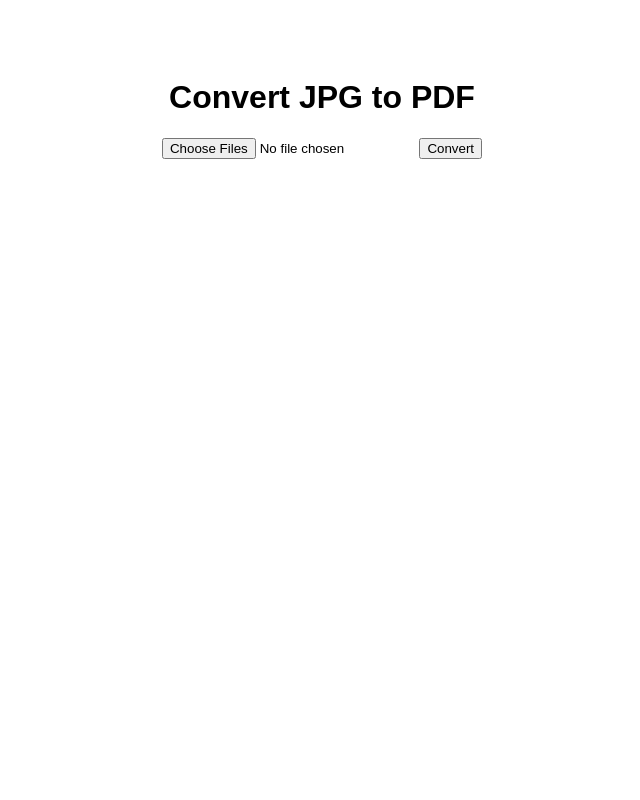
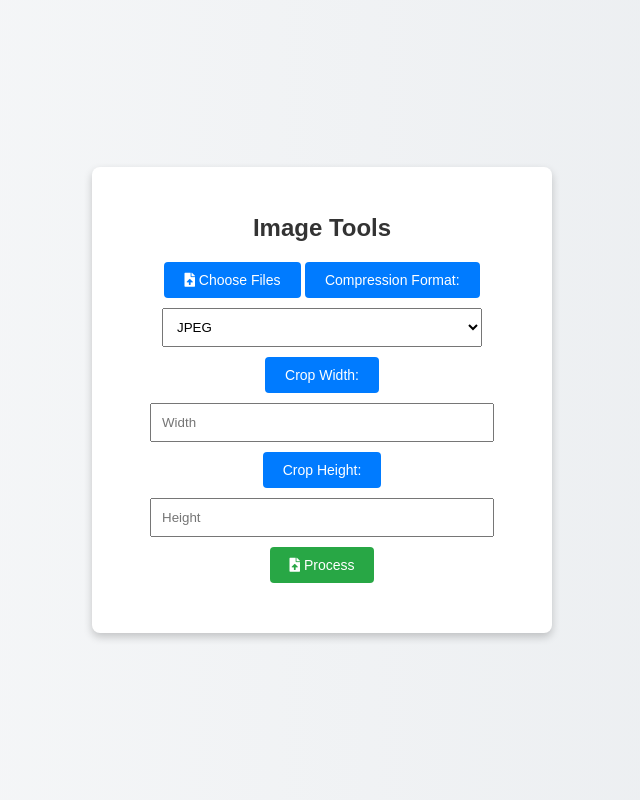
Before and after one commit to Adi-Raj007/Pdflie_flask, a Flask app: page / in a window 1280 px wide. Shown: the whole page, without its empty margins (318-958 px from the left). Run offline with Flask 3, Linux system fonts and the light colour scheme; some libraries are stand-ins or nearby versions.

Commit message:
Add image compression and cropping tools

```diff
--- a/app.py
+++ b/app.py
@@ -1,6 +1,7 @@
 from flask import Flask, request, send_file, render_template
+from PIL import Image
 import img2pdf
-import os
+import io
 
 app = Flask(__name__)
 
@@ -8,17 +9,33 @@ app = Flask(__name__)
 def index():
     return render_template('index.html')
 
-@app.route('/convert', methods=['POST'])
-def convert():
+@app.route('/process', methods=['POST'])
+def process():
     try:
         files = request.files.getlist('files')
         if not files:
             return 'No files provided', 400
-        images = [file.read() for file in files]
+
+        compression_format = request.form.get('compressionFormat', 'JPEG')
+        crop_width = request.form.get('cropWidth')
+        crop_height = request.form.get('cropHeight')
+
+        images = []
+        for file in files:
+            img = Image.open(file)
+            if crop_width and crop_height:
+                crop_width = int(crop_width)
+                crop_height = int(crop_height)
+                img = img.crop((0, 0, crop_width, crop_height))
+            img_byte_arr = io.BytesIO()
+            img.save(img_byte_arr, format=compression_format)
+            img_byte_arr = img_byte_arr.getvalue()
+            images.append(img_byte_arr)
+
         pdf_bytes = img2pdf.convert(images)
-        with open('output.pdf', 'wb') as f:
-            f.write(pdf_bytes)
-        return send_file('output.pdf', as_attachment=True)
+        pdf_io = io.BytesIO(pdf_bytes)
+
+        return send_file(pdf_io, mimetype='application/pdf', as_attachment=True, download_name='output.pdf')
     except Exception as e:
         return str(e), 500
 
--- a/requirements.txt
+++ b/requirements.txt
@@ -1,3 +1,4 @@
 Flask
+Pillow
 img2pdf
 gunicorn
--- a/static/script.js
+++ b/static/script.js
@@ -1,21 +1,43 @@
-document.getElementById('uploadForm').addEventListener('submit', async (e) => {
+$(document).ready(function() {
+    $('#fileInput').change(function() {
+        let files = $(this).prop('files');
+        if (files.length > 0) {
+            $('#uploadForm button').html('<i class="fas fa-spinner fa-spin"></i> Processing...');
+        }
+    });
+
+    $('#uploadForm').submit(async function(e) {
         e.preventDefault();
-    const files = document.getElementById('fileInput').files;
+        const files = $('#fileInput')[0].files;
         const formData = new FormData();
         for (const file of files) {
             formData.append('files', file);
         }
+        formData.append('compressionFormat', $('#compressionFormat').val());
+        formData.append('cropWidth', $('#cropWidth').val());
+        formData.append('cropHeight', $('#cropHeight').val());
 
-    const response = await fetch('/convert', {
+        const response = await fetch('/process', {
             method: 'POST',
             body: formData
         });
 
+        if (response.ok) {
             const blob = await response.blob();
             const url = URL.createObjectURL(blob);
+            const fileName = prompt("Enter the name for the output file:", "output");
+            if (fileName) {
                 const link = document.createElement('a');
                 link.href = url;
-    link.download = 'converted.pdf';
-    document.getElementById('output').appendChild(link);
+                link.download = `${fileName}.${$('#compressionFormat').val().toLowerCase()}`;
+                $('#output').html(link);
                 link.click();
+            }
+            $('#uploadForm button').html('<i class="fas fa-file-upload"></i> Process');
+        } else {
+            const errorText = await response.text();
+            $('#output').html(`<p style="color: red;">${errorText}</p>`);
+            $('#uploadForm button').html('<i class="fas fa-file-upload"></i> Process');
+        }
     });
+});
--- a/static/styles.css
+++ b/static/styles.css
@@ -1,8 +1,83 @@
 body {
     font-family: Arial, sans-serif;
+    background: linear-gradient(to right, #f8f9fa, #e9ecef);
+    display: flex;
+    justify-content: center;
+    align-items: center;
+    height: 100vh;
+    margin: 0;
+}
+
+.container {
+    background: #ffffff;
+    border-radius: 8px;
+    box-shadow: 0 4px 8px rgba(0, 0, 0, 0.2);
+    padding: 30px;
     text-align: center;
-    padding: 50px;
+    width: 400px;
 }
+
+h1 {
+    color: #333;
+    font-size: 24px;
+    margin-bottom: 20px;
+}
+
 form {
     margin-bottom: 20px;
 }
+
+input[type="file"], input[type="number"], select {
+    display: block;
+    margin: 10px auto;
+    padding: 10px;
+    width: 80%;
+}
+
+input[type="file"] {
+    display: none;
+}
+
+label {
+    background: #007bff;
+    border: none;
+    border-radius: 4px;
+    color: #ffffff;
+    cursor: pointer;
+    display: inline-block;
+    font-size: 14px;
+    padding: 10px 20px;
+    transition: background 0.3s;
+}
+
+label:hover {
+    background: #0056b3;
+}
+
+button {
+    background: #28a745;
+    border: none;
+    border-radius: 4px;
+    color: #ffffff;
+    cursor: pointer;
+    display: inline-block;
+    font-size: 14px;
+    padding: 10px 20px;
+    transition: background 0.3s;
+}
+
+button:hover {
+    background: #218838;
+}
+
+#output a {
+    display: block;
+    margin-top: 20px;
+    text-decoration: none;
+    color: #007bff;
+    transition: color 0.3s;
+}
+
+#output a:hover {
+    color: #0056b3;
+}
--- a/templates/index.html
+++ b/templates/index.html
@@ -3,16 +3,31 @@
 <head>
     <meta charset="UTF-8">
     <meta name="viewport" content="width=device-width, initial-scale=1.0">
-    <title>JPG to PDF Converter</title>
+    <title>Image Tools</title>
     <link rel="stylesheet" href="../static/styles.css">
+    <link rel="stylesheet" href="https://cdnjs.cloudflare.com/ajax/libs/font-awesome/5.15.3/css/all.min.css">
+    <script src="https://cdnjs.cloudflare.com/ajax/libs/jquery/3.6.0/jquery.min.js"></script>
 </head>
 <body>
-    <h1>Convert JPG to PDF</h1>
-    <form id="uploadForm">
-        <input type="file" id="fileInput" multiple accept="image/jpeg">
-        <button type="submit">Convert</button>
-    </form>
-    <div id="output"></div>
+    <div class="container">
+        <h1>Image Tools</h1>
+        <form id="uploadForm">
+            <label for="fileInput"><i class="fas fa-file-upload"></i> Choose Files</label>
+            <input type="file" id="fileInput" multiple accept="image/*">
+            <label for="compressionFormat">Compression Format:</label>
+            <select id="compressionFormat">
+                <option value="JPEG">JPEG</option>
+                <option value="PNG">PNG</option>
+                <option value="WEBP">WEBP</option>
+            </select>
+            <label for="cropWidth">Crop Width:</label>
+            <input type="number" id="cropWidth" placeholder="Width">
+            <label for="cropHeight">Crop Height:</label>
+            <input type="number" id="cropHeight" placeholder="Height">
+            <button type="submit"><i class="fas fa-file-upload"></i> Process</button>
+        </form>
+        <div id="output"></div>
+    </div>
     <script src="../static/script.js"></script>
 </body>
 </html>
```
Also changed, not shown: 1 other file. Lines whose indentation alone changed are shown as unchanged.
